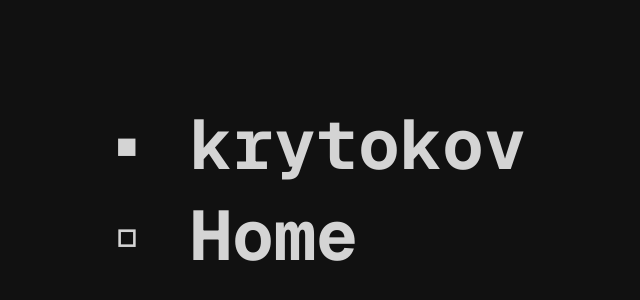
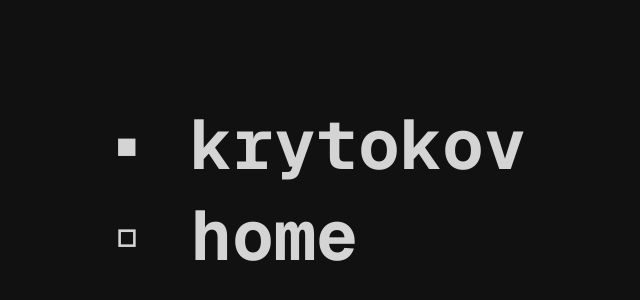
Before and after one commit to krytokov/krytokov-home, a plain HTML site: page index.html in a window 1280 px wide. Shown: the part 210-510 px from the top of the page, 324-964 px from the left. Drawn offline with nearby package versions, Linux system fonts and the light colour scheme.

Commit message:
corrigido: Home > home

```diff
--- a/index.html
+++ b/index.html
@@ -14,7 +14,7 @@
       <!-- HEADER -->
 
       <div class="title">
-        <h1>▪ krytokov<br>▫ Home</h1>
+        <h1>▪ krytokov<br>▫ home</h1>
       </div>
 
     </header>
```
